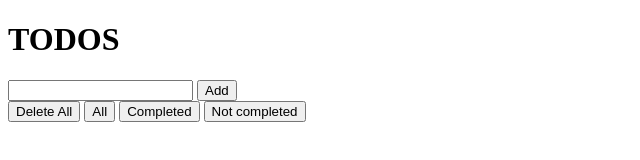
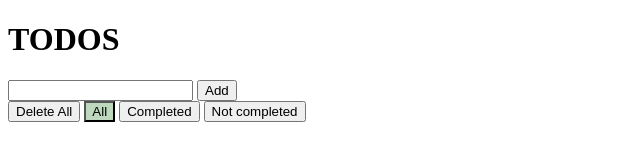
Before and after one commit to XeniaVi/todo-js, a plain HTML site: page index.html in a window 1280 px wide. Both pictures are taken after a click on the button "All". Shown: the full height of the page, 0-640 px from the left. Drawn offline with Linux system fonts and the light colour scheme.

Commit message:
feat: added styles for selected filter

```diff
--- a/index.html
+++ b/index.html
@@ -14,7 +14,7 @@
         <button class="add-btn" id="add">Add</button>
     </div>
     <button class="delete-btn" id="delete-all" >Delete All</button>
-    <button class="filter-btn" id="select-all">All</button>
+    <button class="filter-btn select-btn" id="select-all">All</button>
     <button class="filter-btn" id="select-completed">Completed</button>
     <button class="filter-btn" id="select-not-completed">Not completed</button>
     <ul class="task-list" id="task-list"></ul>
--- a/index.js
+++ b/index.js
@@ -59,6 +59,7 @@ const filterTasks = (e) => {
     let res = [];
     taskInner.innerHTML = '';
     const id = e ? e.target.id : null;
+    filterBtns.forEach(btn => btn.classList.remove('select-btn'));
 
     switch(id) {
         case 'select-completed':
@@ -71,6 +72,7 @@ const filterTasks = (e) => {
             res = tasks;
     }
 
+    e ? e.target.classList.add('select-btn') : filterBtns[0].classList.add('select-btn');
     res.forEach(item => item.innerHTML());
 }
 
@@ -91,6 +93,8 @@ const addTask = () => {
 const deleteAllTasks = () => {
     tasks = [];
     taskInner.innerHTML = '';
+    filterBtns.forEach(btn => btn.classList.remove('select-btn'));
+    filterBtns[0].classList.add('select-btn');
 }
 
 btnAdd.addEventListener('click', addTask)
--- a/style.css
+++ b/style.css
@@ -13,3 +13,7 @@
 .done {
     text-decoration: line-through;
 }
+
+.select-btn {
+    background-color: rgb(189, 216, 189);
+}
```
